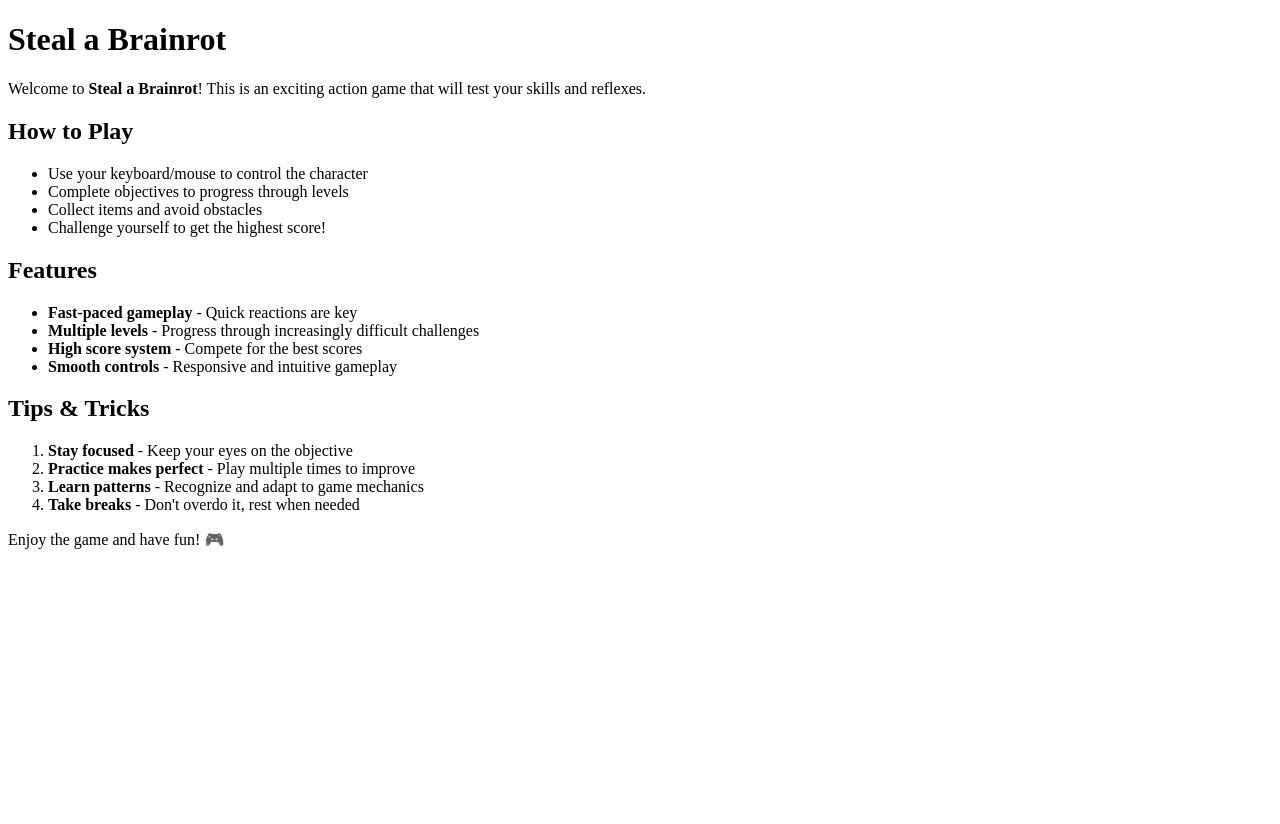
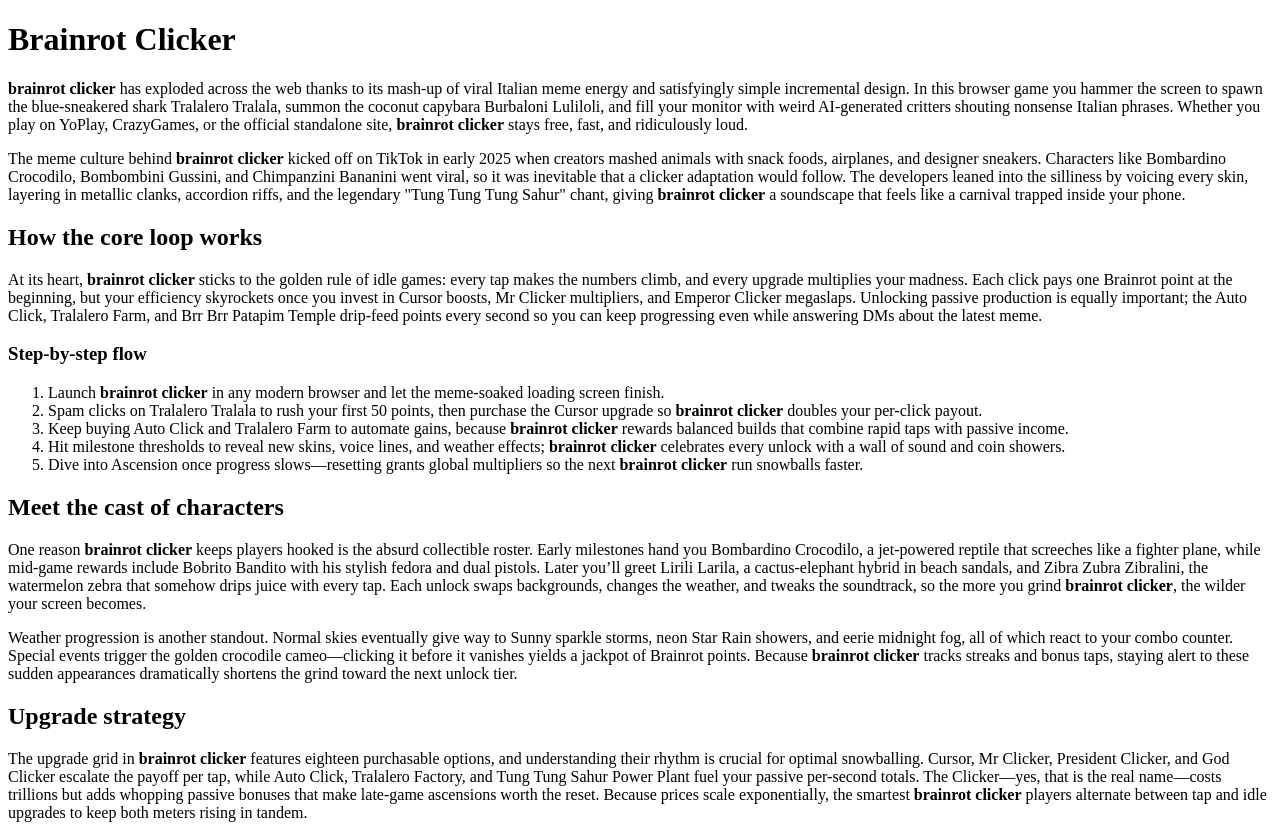
Before and after one commit to IshiharaHaruki/brainrotClicker, a Next.js app: page /en in a window 1280 px wide. Shown: the top 824 px of the page. Before the commit the page ends 800 px from the top, so only its background shows below. Built offline with nearby package versions, Linux system fonts and the light colour scheme.

Commit message:
modify for brainrot

```diff
--- a/pages/en/index.mdx
+++ b/pages/en/index.mdx
@@ -1,40 +1,51 @@
 ---
-title: 英文 Game Launch Boost
+title: Brainrot Clicker
 layout: featured
-description: Discover and play amazing games
+description: Dive into the viral Italian meme clicker and unlock every chaotic character
 game: https://game.azgame.io/italian-brainrot-clicker-2/
-cover: https://cdn2.scratch.mit.edu/get_image/project/636238_480x360.png
+cover: /images/gamecover.jpg
 categories:
-    - games/action
-    - games/category-1
-    - games/category-2
+    - games/clicker
 breadcrumb: false
 ---
 
 
-# Steal a Brainrot
+# Brainrot Clicker
 
-Welcome to **Steal a Brainrot**! This is an exciting action game that will test your skills and reflexes.
+**brainrot clicker** has exploded across the web thanks to its mash-up of viral Italian meme energy and satisfyingly simple incremental design. In this browser game you hammer the screen to spawn the blue-sneakered shark Tralalero Tralala, summon the coconut capybara Burbaloni Luliloli, and fill your monitor with weird AI-generated critters shouting nonsense Italian phrases. Whether you play on YoPlay, CrazyGames, or the official standalone site, **brainrot clicker** stays free, fast, and ridiculously loud.
 
-## How to Play
+The meme culture behind **brainrot clicker** kicked off on TikTok in early 2025 when creators mashed animals with snack foods, airplanes, and designer sneakers. Characters like Bombardino Crocodilo, Bombombini Gussini, and Chimpanzini Bananini went viral, so it was inevitable that a clicker adaptation would follow. The developers leaned into the silliness by voicing every skin, layering in metallic clanks, accordion riffs, and the legendary "Tung Tung Tung Sahur" chant, giving **brainrot clicker** a soundscape that feels like a carnival trapped inside your phone.
 
-- Use your keyboard/mouse to control the character
-- Complete objectives to progress through levels
-- Collect items and avoid obstacles
-- Challenge yourself to get the highest score!
+## How the core loop works
 
-## Features
+At its heart, **brainrot clicker** sticks to the golden rule of idle games: every tap makes the numbers climb, and every upgrade multiplies your madness. Each click pays one Brainrot point at the beginning, but your efficiency skyrockets once you invest in Cursor boosts, Mr Clicker multipliers, and Emperor Clicker megaslaps. Unlocking passive production is equally important; the Auto Click, Tralalero Farm, and Brr Brr Patapim Temple drip-feed points every second so you can keep progressing even while answering DMs about the latest meme.
 
-- **Fast-paced gameplay** - Quick reactions are key
-- **Multiple levels** - Progress through increasingly difficult challenges
-- **High score system** - Compete for the best scores
-- **Smooth controls** - Responsive and intuitive gameplay
+### Step-by-step flow
 
-## Tips & Tricks
+1. Launch **brainrot clicker** in any modern browser and let the meme-soaked loading screen finish.
+2. Spam clicks on Tralalero Tralala to rush your first 50 points, then purchase the Cursor upgrade so **brainrot clicker** doubles your per-click payout.
+3. Keep buying Auto Click and Tralalero Farm to automate gains, because **brainrot clicker** rewards balanced builds that combine rapid taps with passive income.
+4. Hit milestone thresholds to reveal new skins, voice lines, and weather effects; **brainrot clicker** celebrates every unlock with a wall of sound and coin showers.
+5. Dive into Ascension once progress slows—resetting grants global multipliers so the next **brainrot clicker** run snowballs faster.
 
-1. **Stay focused** - Keep your eyes on the objective
-2. **Practice makes perfect** - Play multiple times to improve
-3. **Learn patterns** - Recognize and adapt to game mechanics
-4. **Take breaks** - Don't overdo it, rest when needed
+## Meet the cast of characters
 
-Enjoy the game and have fun! 🎮
+One reason **brainrot clicker** keeps players hooked is the absurd collectible roster. Early milestones hand you Bombardino Crocodilo, a jet-powered reptile that screeches like a fighter plane, while mid-game rewards include Bobrito Bandito with his stylish fedora and dual pistols. Later you’ll greet Lirili Larila, a cactus-elephant hybrid in beach sandals, and Zibra Zubra Zibralini, the watermelon zebra that somehow drips juice with every tap. Each unlock swaps backgrounds, changes the weather, and tweaks the soundtrack, so the more you grind **brainrot clicker**, the wilder your screen becomes.
+
+Weather progression is another standout. Normal skies eventually give way to Sunny sparkle storms, neon Star Rain showers, and eerie midnight fog, all of which react to your combo counter. Special events trigger the golden crocodile cameo—clicking it before it vanishes yields a jackpot of Brainrot points. Because **brainrot clicker** tracks streaks and bonus taps, staying alert to these sudden appearances dramatically shortens the grind toward the next unlock tier.
+
+## Upgrade strategy
+
+The upgrade grid in **brainrot clicker** features eighteen purchasable options, and understanding their rhythm is crucial for optimal snowballing. Cursor, Mr Clicker, President Clicker, and God Clicker escalate the payoff per tap, while Auto Click, Tralalero Factory, and Tung Tung Sahur Power Plant fuel your passive per-second totals. The Clicker—yes, that is the real name—costs trillions but adds whopping passive bonuses that make late-game ascensions worth the reset. Because prices scale exponentially, the smartest **brainrot clicker** players alternate between tap and idle upgrades to keep both meters rising in tandem.
+
+### Play anywhere
+
+This meme-fueled clicker runs on desktop and mobile alike, letting you mash through sessions on Windows, macOS, Linux, Android, iOS, or ChromeOS. Cloud backups exist on the YoPlay version—use the Save to File option to export your progress as a tiny JSON log, then import it when you switch devices. Because **brainrot clicker** is browser-native, you never wait for downloads, and you can open multiple portals like CrazyGames or 1Games.io if one server gets hammered by traffic.
+
+### Why the hype continues
+
+The unstoppable appeal of **brainrot clicker** comes from the way it mirrors the brainrot meme phenomenon itself: chaotic, repetitive, and weirdly cathartic. Every session delivers a sensory overload of shouted catchphrases, accordion riffs, and exploding coins that feels like surfing a TikTok soundboard. Leaderboards and sharing buttons on the major portals encourage you to clip your most absurd combos and tag friends, spreading the cult of **brainrot clicker** even further across social timelines.
+
+## Advanced tips for serious clickers
+
+Veteran **brainrot clicker** players treat the game like a hybrid between Cookie Clicker and an idle RPG. Start sessions with short, high-intensity click bursts to trigger the x2 combo meter, then ride the passive income while your hand recovers. Time your upgrades so that passive generators are purchased just before you log off for a break; returning to a mountain of stored points makes the next **brainrot clicker** sprint feel explosive. When progress slows, tap the Ascend button, bank the multiplier, and rebuild—each prestige loop unlocks extra achievement art, exclusive weather palettes, and louder voice lines.
--- a/theme/src/components/GameFrame.tsx
+++ b/theme/src/components/GameFrame.tsx
@@ -88,6 +88,7 @@
                             title={title}
                             className="absolute inset-0 w-full h-full border-0"
                             allow="accelerometer; autoplay; clipboard-write; encrypted-media; gyroscope; picture-in-picture"
+                            sandbox="allow-scripts allow-same-origin allow-forms allow-modals allow-orientation-lock allow-pointer-lock"
                             allowFullScreen
                         />
                         {showTip && (
```
Also changed, not shown: pages/en/games/clicker/steal-a-brainrot.mdx (renamed from pages/en/games/action/steal-a-brainrot.mdx), public/images/gamecover.jpg (added).
